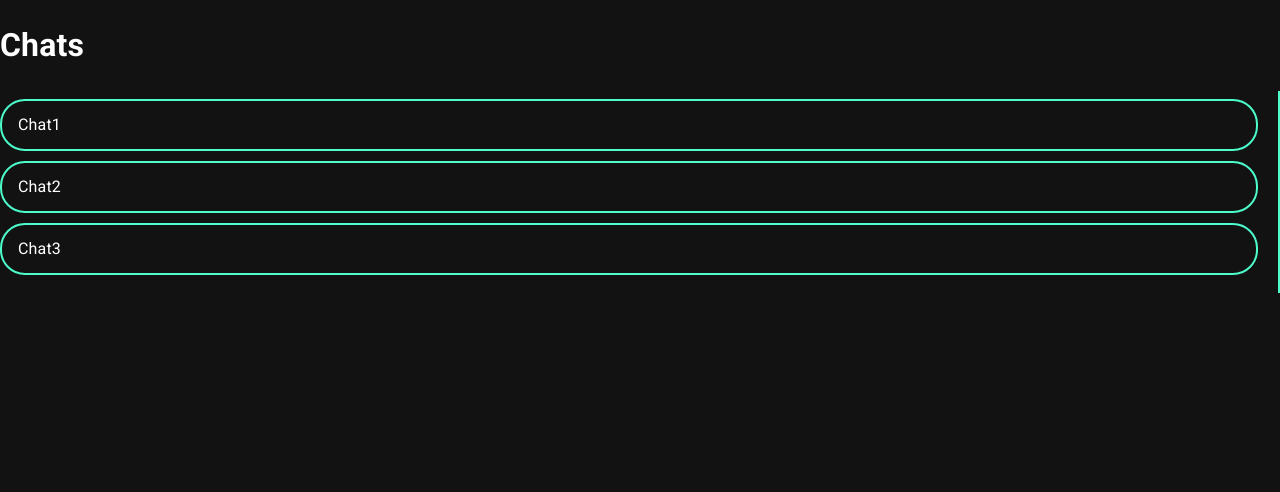
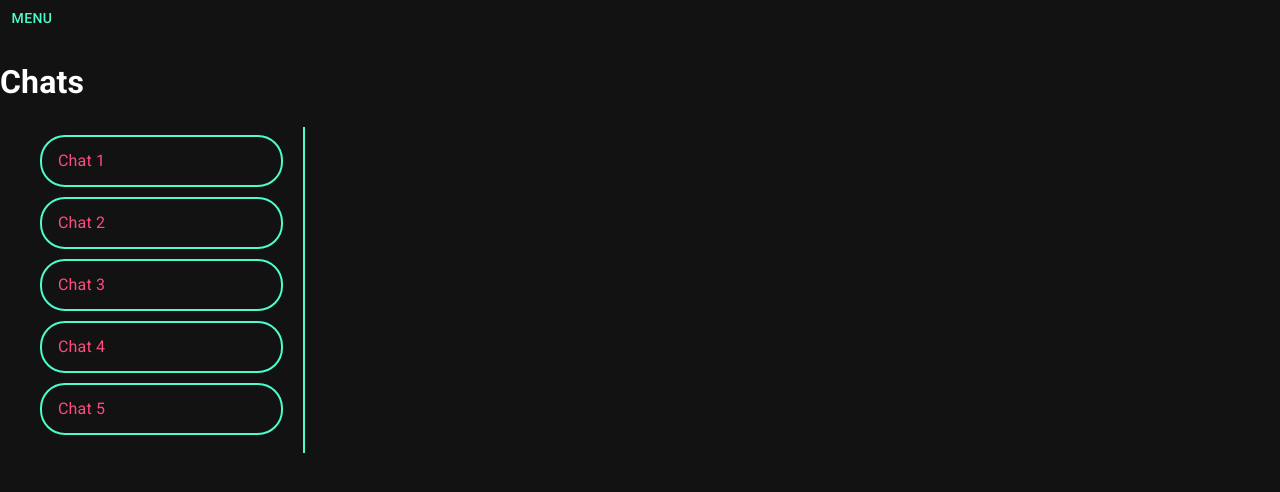
Before and after one commit to NSLyuma/React_GB, a React (Create React App) app in the folder react-base/: page /chats in a window 1280 px wide. Shown: the top 492 px of the page. Built offline with nearby package versions, Linux system fonts and the light colour scheme.

Commit message:
Work with homework 4

```diff
--- a/react-base/package.json
+++ b/react-base/package.json
@@ -11,6 +11,7 @@
     "@testing-library/jest-dom": "^5.16.2",
     "@testing-library/react": "^12.1.2",
     "@testing-library/user-event": "^13.5.0",
+    "nanoid": "^3.3.1",
     "node-sass": "^7.0.1",
     "react": "^17.0.2",
     "react-dom": "^17.0.2",
--- a/react-base/src/App.js
+++ b/react-base/src/App.js
@@ -1,5 +1,6 @@
 import React from "react";
 import { Route, Switch } from "react-router-dom";
+import { Header } from "./components";
 import { Chats } from "./routes/Chats";
 import { Home } from "./routes/Home";
 import { Messages } from "./routes/Messages";
@@ -8,6 +9,7 @@ import { Profile } from "./routes/Profile";
 const App = () => {
   return (
     <div>
+      <Header />
       <Switch>
         <Route exact path={"/"} component={Home}></Route>
         <Route path={"/chats"}>
--- /dev/null
+++ b/react-base/src/components/Header/Header.jsx
@@ -0,0 +1,45 @@
+import React from "react";
+import { Button } from "@mui/material";
+import { Menu } from "@mui/material";
+import { MenuItem } from "@mui/material";
+import { Link } from "react-router-dom";
+
+export const Header = () => {
+  const [anchorEl, setAnchorEl] = React.useState(null);
+  const open = Boolean(anchorEl);
+
+  const handleClick = (event) => {
+    setAnchorEl(event.currentTarget);
+  };
+
+  const handleClose = () => {
+    setAnchorEl(null);
+  };
+
+  return (
+    <div>
+      <Button id="basic-button" onClick={handleClick}>
+        Menu
+      </Button>
+      <Menu
+        id="basic-menu"
+        anchorEl={anchorEl}
+        open={open}
+        onClose={handleClose}
+        MenuListProps={{
+          "aria-labelledby": "basic-button",
+        }}
+      >
+        <MenuItem onClick={handleClose} component={Link} to={"/"}>
+          Home
+        </MenuItem>
+        <MenuItem onClick={handleClose} component={Link} to={"/profile"}>
+          Profile
+        </MenuItem>
+        <MenuItem onClick={handleClose} component={Link} to={"/chats"}>
+          Chats
+        </MenuItem>
+      </Menu>
+    </div>
+  );
+};
--- a/react-base/src/components/index.js
+++ b/react-base/src/components/index.js
@@ -2,3 +2,4 @@ export * from "./Form/Form";
 export * from "./Message/Message";
 export * from "./MyButton/MyButton";
 export * from "./MyInput/MyInput";
+export * from "./Header/Header";
--- a/react-base/src/hooks/useMessageList.js
+++ b/react-base/src/hooks/useMessageList.js
@@ -1,11 +1,12 @@
-import { useCallback, useEffect, useState } from "react";
+import { nanoid } from "nanoid";
+import { useCallback, useState } from "react";
 import { useBotMessageList } from "./useBotMessageList";
 
 export const useMessageList = () => {
   const [messageList, setMessageList] = useState([]);
 
   const addNewMessage = useCallback((text) => {
-    const message = { author: "User", text, id: Date.now() };
+    const message = { author: "User", text, id: nanoid() };
 
     setMessageList((prevState) => {
       return [...prevState, message];
--- a/react-base/src/routes/Chats/index.js
+++ b/react-base/src/routes/Chats/index.js
@@ -1,24 +1,37 @@
-import { List, ListItem, ListItemText } from "@mui/material";
+import { Grid, List, ListItem, ListItemText } from "@mui/material";
+import { Link } from "react-router-dom";
 
 export const Chats = ({ children }) => {
   const chatList = [
-    { name: "Chat1", id: 1 },
-    { name: "Chat2", id: 2 },
-    { name: "Chat3", id: 3 },
+    { name: "Chat 1", id: 1 },
+    { name: "Chat 2", id: 2 },
+    { name: "Chat 3", id: 3 },
+    { name: "Chat 4", id: 4 },
+    { name: "Chat 5", id: 5 },
   ];
 
   return (
     <div>
       <h1>Chats</h1>
-      {children}
-      <List sx={{ borderRight: "2px solid #4cfccb", paddingRight: 2 }}>
+      <Grid container spacing={2}>
+        <Grid item xs={3}>
+          <List
+            sx={{
+              borderRight: "2px solid #4cfccb",
+              paddingRight: 2,
+              marginLeft: 4,
+            }}
+          >
             {chatList.map(({ name, id }) => {
               return (
                 <ListItem
+                  component={Link}
+                  to={`/chats/${id}`}
                   sx={{
                     border: "2px solid #4cfccb",
                     borderRadius: "25px",
                     marginBottom: 1,
+                    color: "#fc4c7e",
                   }}
                   key={id}
                 >
@@ -27,6 +40,11 @@ export const Chats = ({ children }) => {
               );
             })}
           </List>
+        </Grid>
+        <Grid item xs={9}>
+          {children}
+        </Grid>
+      </Grid>
     </div>
   );
 };
--- a/react-base/src/routes/Messages/index.js
+++ b/react-base/src/routes/Messages/index.js
@@ -4,8 +4,11 @@ import { Paper } from "@mui/material";
 import { Form, Message } from "../../components";
 import { useCreateMessageForm } from "../../hooks/useCreateMessageForm";
 import { useMessageList } from "../../hooks/useMessageList";
+import { useParams } from "react-router-dom";
 
 export function Messages() {
+  const { chatId } = useParams();
+
   const { messageList, addNewMessage } = useMessageList();
 
   const { handleSubmit, onChangeInput, inputValue } = useCreateMessageForm({
@@ -16,7 +19,6 @@ export function Messages() {
     <Container
       sx={{
         display: "flex",
-        alignItems: "center",
         height: "100vh",
       }}
       maxWidth="sm"
```
Also changed, not shown: 1 other file (tests, documents, lock files or other folders). Lines whose indentation alone changed are shown as unchanged.
